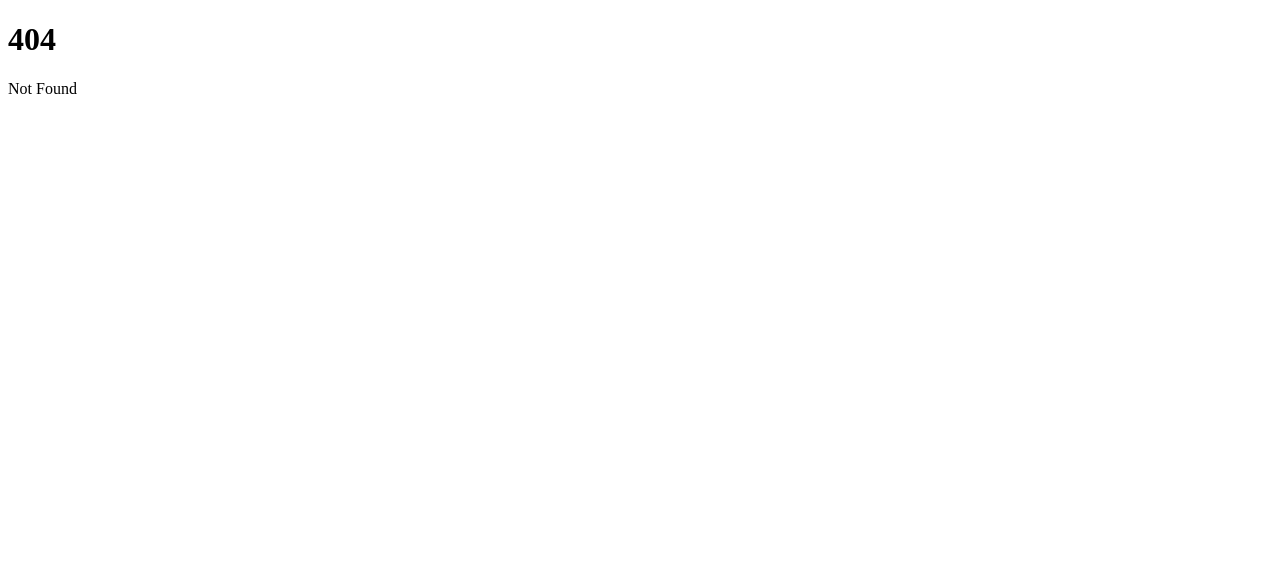
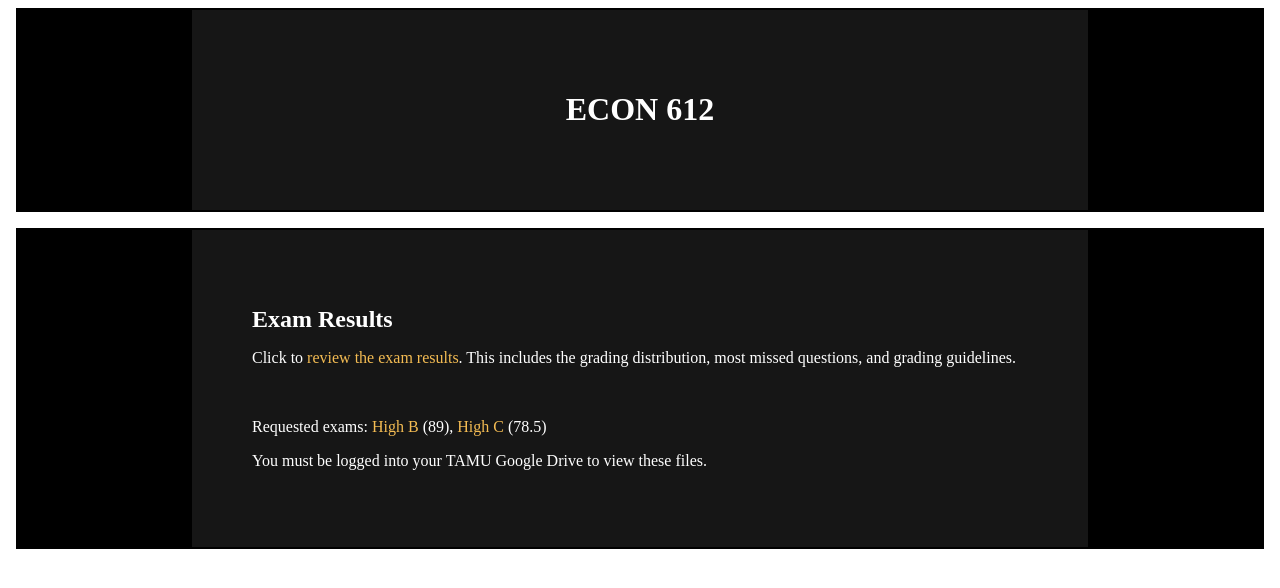
Before and after one commit to pittlestix/ECON-612, a SvelteKit app: page /exam-1-varghese in a window 1280 px wide. Before the commit this address had no page. Shown: the top 588 px of the page. Built offline with nearby package versions, Linux system fonts and the light colour scheme.

Commit message:
for varghese

```diff
--- /dev/null
+++ b/src/routes/(full-website)/exam-1-varghese/+page.svelte
@@ -0,0 +1,70 @@
+<body class="slay">
+    <table align="center" width="900px" cellpadding="60px">
+    <tr>
+    <td class="yuh">
+        <p><span style="font-size: 24px"><b>Exam Results</b></span></p>
+        <p>Click to <a href="/exam-1">review the exam results</a>. This includes the grading distribution, most missed questions, and grading guidelines.</p>
+        <br>
+        <p>Requested exams: <a href="https://drive.google.com/file/d/1lIJ6kGYJJWDl_2Huwm2aGtdciv4nIp3c/view?usp=share_link" target="_blank">High B</a> (89), <a href="https://drive.google.com/file/d/1JB-yEP7LJp3_JvXenlGQ2lMTaYg9FK0B/view?usp=share_link" target="_blank">High C</a> (78.5)</p>
+        <p>You must be logged into your TAMU Google Drive to view these files.</p>
+    </td>
+    </tr>
+    </table>
+</body>
+
+<style>
+    .slay {
+        background-color: #000000;
+    }
+    .yuh {
+        background-color: #161616;
+    }
+    /* hr {
+        width: 45px;
+    } */
+    a:link {
+        color: #F4BC53;
+        background-color: transparent;
+        text-decoration: none;
+    }
+    a:visited {
+        color: #F4BC53;
+        background-color: transparent;
+        text-decoration: none;
+    }
+    a:hover {
+        color: #33A7BA;
+        background-color: transparent;
+        text-decoration: bold;
+    }
+    a:active {
+        color: #F4BC53;
+        background-color: transparent;
+        text-decoration: bold;
+    }
+    b {
+        font-family: Avenir Next;
+    }
+    .button {
+        border: none;
+        color: #FFFFFF;
+        padding: 12px 28px;
+        text-align: center;
+        text-decoration: none;
+        display: inline-block;
+        font-family: Avenir Next;
+        font-size: 16px;
+        margin: 4px 2px;
+        transition-duration: 0.4s;
+        cursor: pointer;
+    }
+    .button1 {
+        background-color: #F4BC53;
+    }
+    .button1:hover {
+        background-color: #33A7BA;
+    }
+    /* .button2 {
+        background-color: #FF628B;
+    } */
+</style>
--- a/src/routes/(full-website)/exam-1/+page.svelte
+++ b/src/routes/(full-website)/exam-1/+page.svelte
@@ -367,7 +367,7 @@ pre code {
 </div>
 <div id="most-missed-questions" class="section level2">
 <h2>Most Missed Questions</h2>
-<p>Below is a bar graph depicting the number of instances a question was missed/not asnwered fully correctly. The bars are arranged from left to right by question order. Each section of the exam has its own color:</p>
+<p>Below is a bar graph depicting the number of instances a question was missed/not answered fully correctly. The bars are arranged from left to right by question order. Each section of the exam has its own color:</p>
 <ul>
 <li>The True/False questions are plotted in <b><span style="color: #bf1818">red</span></b>.</li>
 <li>The Multiple Choice questions are plotted in <b><span style="color: #e4770b">orange</span></b>.</li>
@@ -470,7 +470,7 @@ pre code {
 <p>For the Adverse Selection section, each question had different criteria:</p>
 <ul>
 <li>For Part 1, 2 points were subtracted if the range(s) provided were incorrect. 1 point was subtracted if the answer indicated that lemons would be sold.</li>
-<li>For Part 2, 1 point was removed for incorrect answers for each of the following components of the question: Yes/No identified, price, type of car(s) sold.</li>
+<li>For Part 2, 1 point was removed for incorrect answers for each of the following components of the question: Yes/No identification, price, type of car(s) sold.</li>
 <li>For Part 3, 2 points were subtracted if the calulation was incorrect. 1 point was subtracted if the question was partially correct or the threshold was properly calculated but the ranges were misidentified.</li>
 </ul>
 <p>For the Essay section, 2.5 points were subtracted for each missing negative/positive. 1 point was subtracted for a lack of explanation.</p>
```
Also changed, not shown: 1 other file (tests, documents, lock files or other folders).
